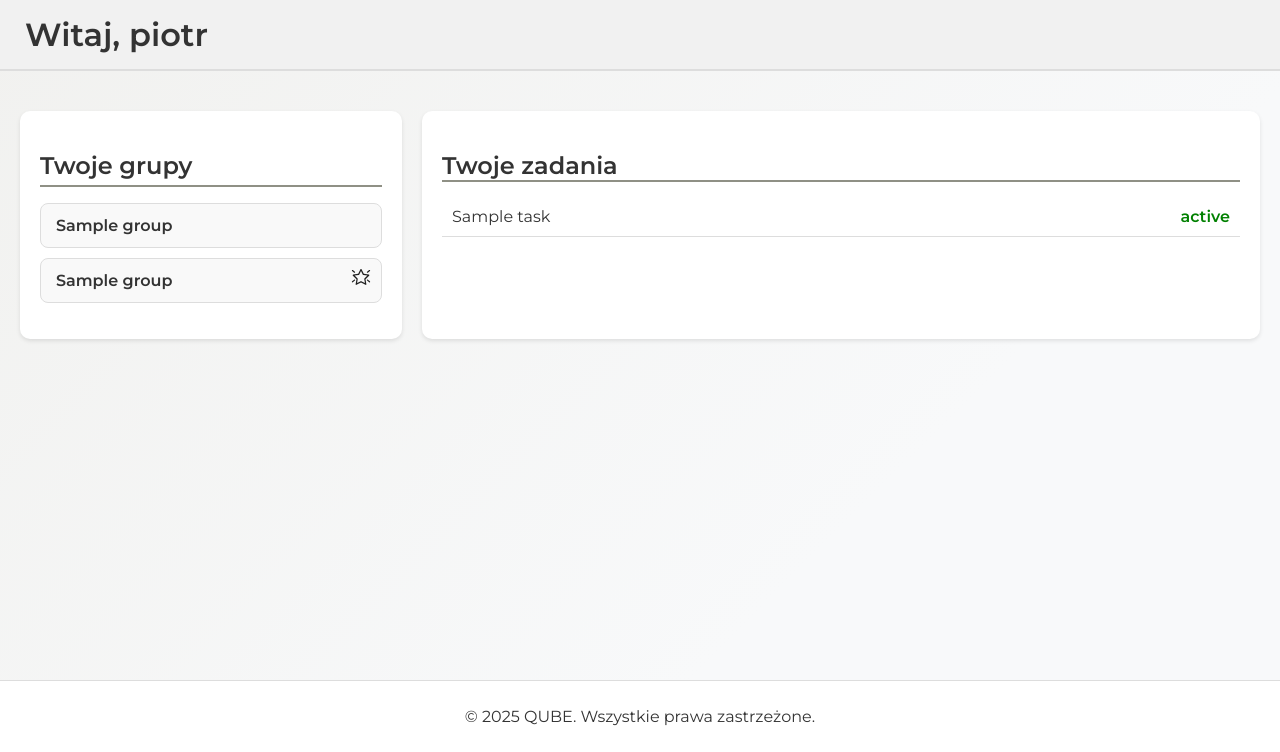
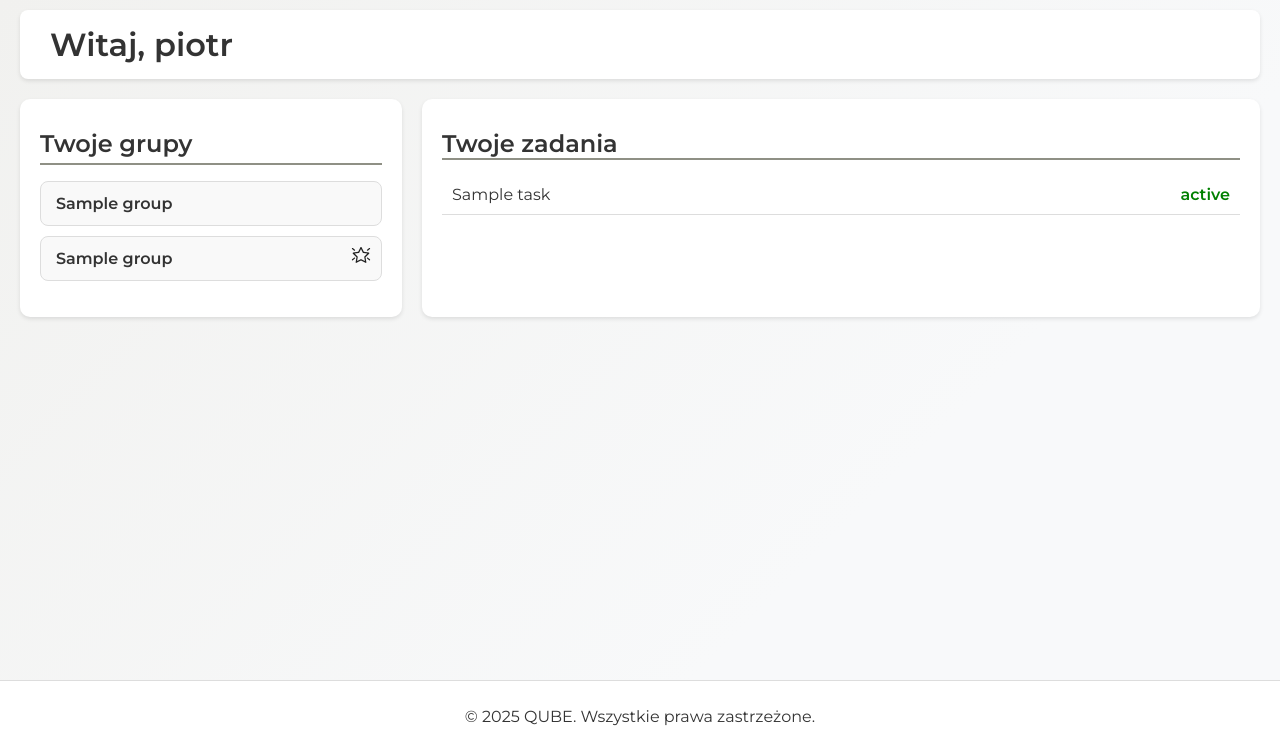
Before and after one commit to Puegoo/QUBE, a Django app: template qube_project/qube/templates/dashboard/dashboard.html in a window 1280 px wide. Shown: the part 50-802 px from the top of the page. Run offline with Django 5.2, Linux system fonts and the light colour scheme; a user stored in the database is signed in; tables that the repository leaves empty hold one stand-in row (values such as "Sample post"); the template is opened without the code that fills it: most values are stand-ins (such as "Sample title", 1, 10 or a date in 2020).

Commit message:
update v3.3.1
update styles.css

```diff
--- a/qube_project/qube/static/css/styles.css
+++ b/qube_project/qube/static/css/styles.css
@@ -255,12 +255,13 @@ form select:focus {
 
 /* ============ DASHBOARD ============ */
 .dashboard-header {
-  width: 100%;
-  box-sizing: border-box; /* Dodane, aby padding nie zwiększał szerokości */
-  background-color: #f1f1f1;
-  padding: 15px;
-  border-bottom: 2px solid #ddd;
-  margin-bottom: 20px;
+  width: calc(100% - 40px);
+  box-sizing: border-box;
+  background-color: #fff;
+  padding: 15px 20px;
+  border-radius: 8px;
+  box-shadow: 0 2px 4px rgba(0,0,0,0.1);
+  margin: 10px 20px 0px 20px;
   text-align: left;
 }
 
@@ -291,6 +292,7 @@ form select:focus {
   border-bottom: 2px solid #8F9085;
   padding-bottom: 5px;
   margin-bottom: 15px;
+  margin-top: 10px;
 }
 
 /* Lista grup */
@@ -353,6 +355,7 @@ form select:focus {
   font-size: 1.5rem;
   border-bottom: 2px solid #8F9085;
   margin-bottom: 15px;
+  margin-top: 10px;
 }
 
 .dashboard-main ul {
@@ -590,12 +593,13 @@ form select:focus {
   display: flex;
   align-items: center;
   justify-content: space-between;
-  width: 100%;
-  box-sizing: border-box;  /* Kluczowe ustawienie, aby padding nie zwiększał szerokości */
-  background-color: #f1f1f1;
-  padding: 15px 20px;  /* Ustawiamy padding, np. 15px góra/dół i 20px lewo/prawo */
-  border-bottom: 2px solid #ddd;
-  margin-bottom: 10px; /* mniejszy odstęp od sekcji poniżej */
+  box-sizing: border-box;
+  width: calc(100% - 40px); /* odejmujemy padding */
+  background: #fff;
+  padding: 15px 20px;
+  border-radius: 8px;
+  box-shadow: 0 2px 4px rgba(0, 0, 0, 0.1);
+  margin: 10px 20px 0px 20px;
 }
 
 /* Lewa część nagłówka: nazwa grupy i przycisk edycji */
```
Also changed, not shown: qube_project/db.sqlite3.
